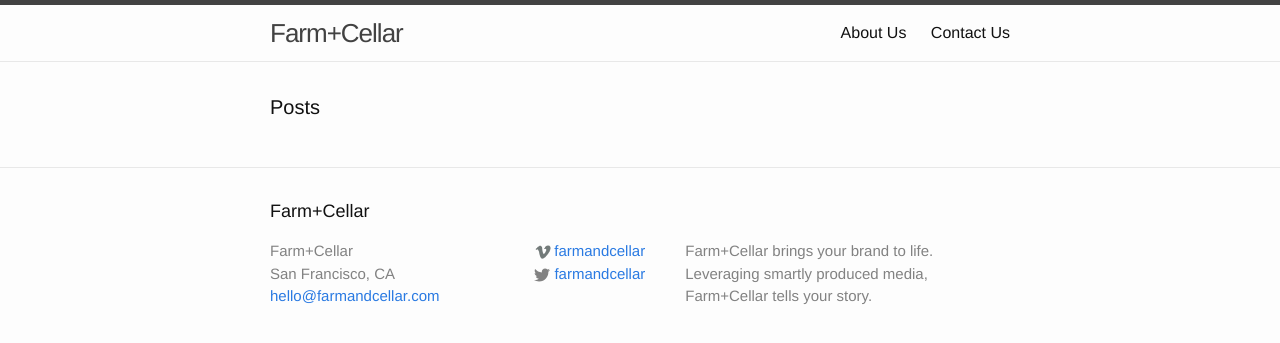
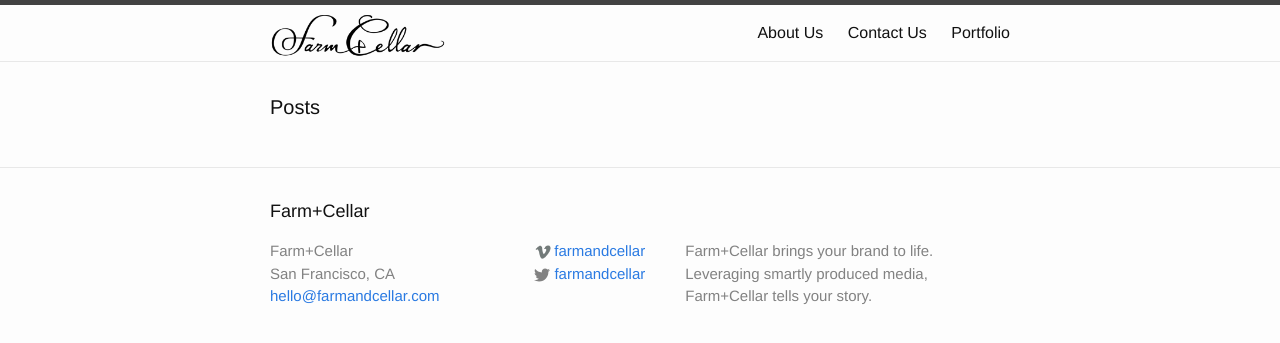
Before and after one commit to farmandcellar/farmandcellar.github.io, a Jekyll site: the page built from index.html, in a window 1280 px wide. Shown: the top 343 px of the page. Built offline with Jekyll 4.4.1, drawn with Linux system fonts in a browser that asks for light colours.

Commit message:
add logo

```diff
--- a/_includes/header.html
+++ b/_includes/header.html
@@ -2,7 +2,7 @@
 
     <div class="wrapper">
 
-    <a class="site-title" href="{{ site.baseurl }}/">{{ site.title }}</a>
+        <a class="site-title" href="{{ site.baseurl }}/"><img height="44" src="/img/blacklogo.png" /></a>
 
         <nav class="site-nav">
             <a href="#" class="menu-icon">
```
Also changed, not shown: portfolio.md (added, +5 -0 lines), img/blacklogo.png (added), img/whitelogo.png (added). Lines whose indentation alone changed are shown as unchanged.
